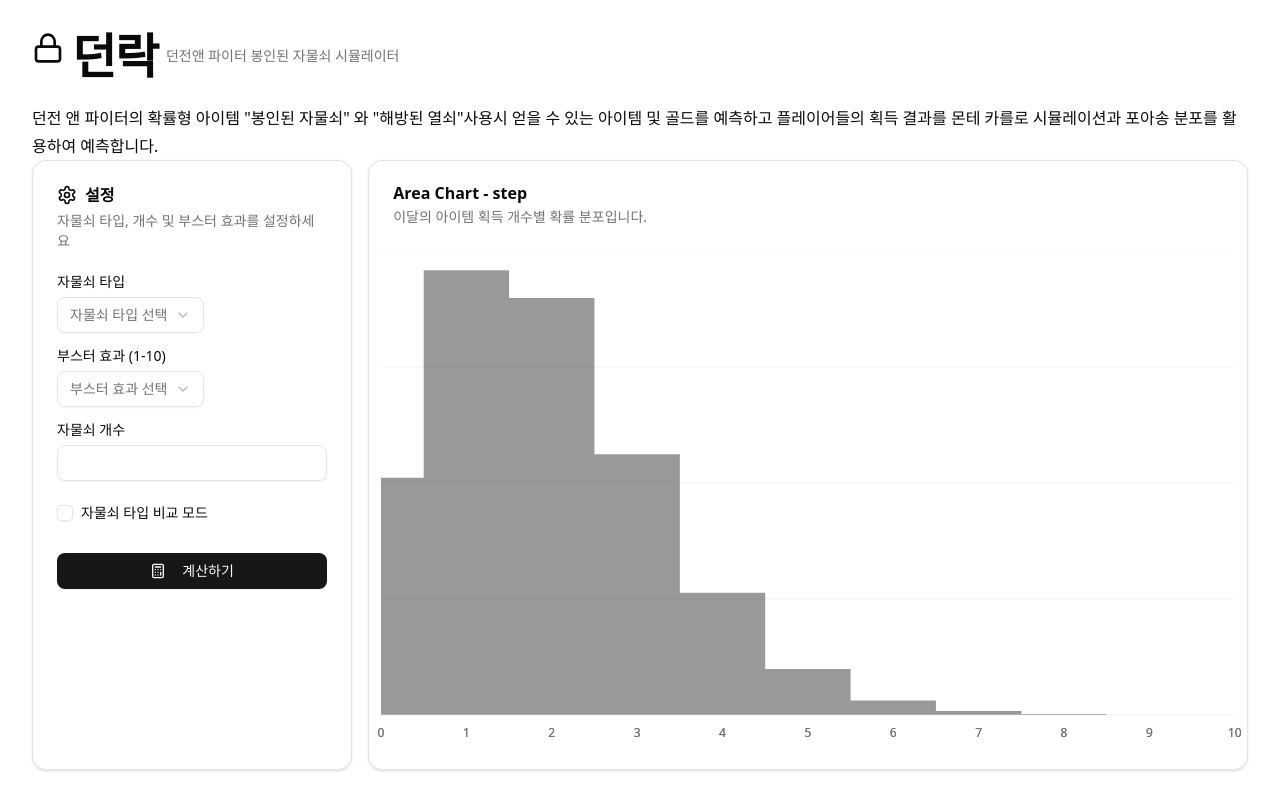
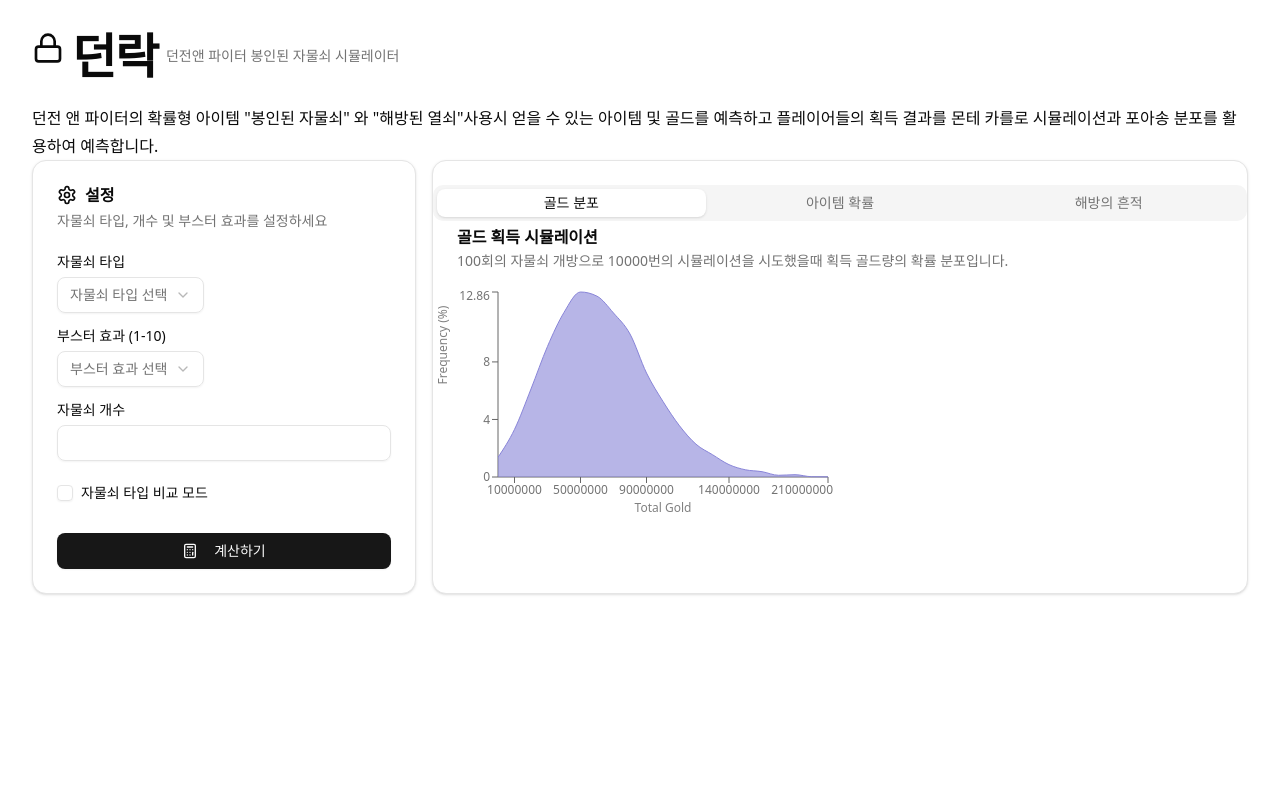
Before and after one commit to ysh4296/dflock, a Next.js app: page / in a window 1280 px wide. Built offline with nearby package versions, Linux system fonts and the light colour scheme.

Commit message:
feat:[MOCK] 목데이터를 통한 시뮬레이션 구현

```diff
--- a/app/page.tsx
+++ b/app/page.tsx
@@ -1,5 +1,8 @@
+import GoldExpectationChart from "@/components/chart/goldExpectationChart";
 import Poisson from "@/components/chart/poisson";
 import SimulationSettingForm from "@/components/form/simulationSettingForm";
+import { Card } from "@/components/ui/card";
+import { Tabs, TabsContent, TabsList, TabsTrigger } from "@/components/ui/tabs";
 import { Lock } from "lucide-react";
 
 export default function Home() {
@@ -23,7 +26,22 @@
       </header>
       <main className="flex flex-row gap-4">
         <SimulationSettingForm />
-        <Poisson />
+
+        <Card className="flex grow">
+          <Tabs defaultValue="distribution">
+            <TabsList className="grid w-full grid-cols-3">
+              <TabsTrigger value="distribution">골드 분포</TabsTrigger>
+              <TabsTrigger value="items">아이템 확률</TabsTrigger>
+              <TabsTrigger value="liberation">해방의 흔적</TabsTrigger>
+            </TabsList>
+            <TabsContent value="distribution" className="space-y-4">
+              <GoldExpectationChart />
+            </TabsContent>
+            <TabsContent value="items" className="space-y-4">
+              <Poisson />
+            </TabsContent>
+          </Tabs>
+        </Card>
       </main>
       <footer />
     </>
--- /dev/null
+++ b/components/chart/goldExpectationChart.tsx
@@ -0,0 +1,75 @@
+"use client";
+
+import { calculateTotalGold, monteCarloSimulation } from "@/lib/calculator";
+import { goldData } from "@/mock/goldData";
+import { normalLock1 } from "@/mock/itemData";
+import { Area, AreaChart, Tooltip, XAxis, YAxis } from "recharts";
+
+import { CardDescription, CardHeader, CardTitle } from "@/components/ui/card";
+import { type ChartConfig, ChartContainer } from "@/components/ui/chart";
+
+const TRIES = 10000;
+
+const GoldExpectationChart = () => {
+  const data = monteCarloSimulation(normalLock1, TRIES, 1000);
+  const goldDatas = calculateTotalGold(data, goldData);
+
+  const frequencyMap: Record<number, number> = {};
+  goldDatas.forEach(({ totalGold }) => {
+    frequencyMap[totalGold] = (frequencyMap[totalGold] || 0) + 1;
+  });
+
+  // 확률을 백분율로 변환하여 숫자형 데이터로 처리
+  const chartData = Object.keys(frequencyMap).map((gold) => ({
+    totalGold: Number(gold),
+    frequency: (frequencyMap[Number(gold)] / TRIES) * 100, // 백분율로 변환
+  }));
+
+  const chartConfig = {
+    frequency: {
+      label: "Frequency (%)",
+      color: "hsl(var(--chart-1))",
+    },
+  } satisfies ChartConfig;
+
+  return (
+    <>
+      <CardHeader>
+        <CardTitle>골드 획득 시뮬레이션</CardTitle>
+        <CardDescription>
+          100회의 자물쇠 개방으로 10000번의 시뮬레이션을 시도했을때 획득
+          골드량의 확률 분포입니다.
+        </CardDescription>
+      </CardHeader>
+      <ChartContainer className="w-100" config={chartConfig}>
+        <AreaChart data={chartData}>
+          <XAxis
+            dataKey="totalGold"
+            label={{
+              value: "Total Gold",
+              position: "insideBottom",
+              offset: -5,
+            }}
+          />
+          <YAxis
+            label={{
+              value: "Frequency (%)",
+              angle: -90,
+              position: "insideLeft",
+            }}
+            domain={[0, "dataMax"]} // Y축의 최대값을 데이터 최대값에 맞춤
+          />
+          <Tooltip />
+          <Area
+            type="monotone"
+            dataKey="frequency"
+            stroke="#8884d8"
+            fill="#8884d8"
+          />
+        </AreaChart>
+      </ChartContainer>
+    </>
+  );
+};
+
+export default GoldExpectationChart;
--- /dev/null
+++ b/components/chart/liberty.tsx
@@ -0,0 +1,18 @@
+import { type ChartConfig, ChartContainer } from "../ui/chart";
+
+const Liberty = () => {
+  const chartConfig = {
+    probability: {
+      label: "probability",
+      color: "hsl(var(--chart-1))",
+    },
+  } satisfies ChartConfig;
+
+  return (
+    <ChartContainer className="w-100" config={chartConfig}>
+      <p>hello</p>
+    </ChartContainer>
+  );
+};
+
+export default Liberty;
--- a/components/chart/poisson.tsx
+++ b/components/chart/poisson.tsx
@@ -8,14 +8,11 @@
 } from "@/components/ui/chart";
 import { normalLock1 } from "@/mock/itemData";
 
-import {
-  Card,
-  CardDescription,
-  CardHeader,
-  CardTitle,
-} from "@/components/ui/card";
+import { CardDescription, CardHeader, CardTitle } from "@/components/ui/card";
 import { poissonProbability } from "@/lib/calculator";
 import { Area, AreaChart, CartesianGrid, XAxis } from "recharts";
+
+const TRIES = 1000;
 
 /**
  * @todo
@@ -27,7 +24,7 @@
     chartData.push({
       num: String(i),
       probability: poissonProbability(
-        (normalLock1[0].probability / 100) * 1000,
+        (normalLock1[0].probability / 100) * TRIES,
         i,
       ),
     });
@@ -41,14 +38,14 @@
   } satisfies ChartConfig;
 
   return (
-    <Card className="flex grow">
+    <>
       <CardHeader>
-        <CardTitle>Area Chart - step</CardTitle>
+        <CardTitle>아이템 획득량 예측</CardTitle>
         <CardDescription>
-          이달의 아이템 획득 개수별 확률 분포입니다.
+          자물쇠 1000개를 사용했을 때 이달의 아이템 획득 개수별 확률 분포입니다.
         </CardDescription>
       </CardHeader>
-      <ChartContainer config={chartConfig}>
+      <ChartContainer className="w-100" config={chartConfig}>
         <AreaChart
           accessibilityLayer
           data={chartData}
@@ -86,7 +83,7 @@
           />
         </AreaChart>
       </ChartContainer>
-    </Card>
+    </>
   );
 };
 
--- a/components/form/simulationSettingForm.tsx
+++ b/components/form/simulationSettingForm.tsx
@@ -22,7 +22,7 @@
 
 const InputForm = () => {
   return (
-    <Card>
+    <Card className="w-sm">
       <CardHeader>
         <CardTitle className="flex items-center gap-2">
           <Settings className="h-5 w-5" />
--- /dev/null
+++ b/components/ui/tabs.tsx
@@ -0,0 +1,66 @@
+"use client";
+
+import * as TabsPrimitive from "@radix-ui/react-tabs";
+import type * as React from "react";
+
+import { cn } from "@/lib/utils";
+
+function Tabs({
+  className,
+  ...props
+}: React.ComponentProps<typeof TabsPrimitive.Root>) {
+  return (
+    <TabsPrimitive.Root
+      data-slot="tabs"
+      className={cn("flex flex-col gap-2", className)}
+      {...props}
+    />
+  );
+}
+
+function TabsList({
+  className,
+  ...props
+}: React.ComponentProps<typeof TabsPrimitive.List>) {
+  return (
+    <TabsPrimitive.List
+      data-slot="tabs-list"
+      className={cn(
+        "bg-muted text-muted-foreground inline-flex h-9 w-fit items-center justify-center rounded-lg p-1",
+        className,
+      )}
+      {...props}
+    />
+  );
+}
+
+function TabsTrigger({
+  className,
+  ...props
+}: React.ComponentProps<typeof TabsPrimitive.Trigger>) {
+  return (
+    <TabsPrimitive.Trigger
+      data-slot="tabs-trigger"
+      className={cn(
+        "data-[state=active]:bg-background data-[state=active]:text-foreground focus-visible:border-ring focus-visible:ring-ring/50 focus-visible:outline-ring inline-flex flex-1 items-center justify-center gap-1.5 rounded-md px-2 py-1 text-sm font-medium whitespace-nowrap transition-[color,box-shadow] focus-visible:ring-[3px] focus-visible:outline-1 disabled:pointer-events-none disabled:opacity-50 data-[state=active]:shadow-sm [&_svg]:pointer-events-none [&_svg]:shrink-0 [&_svg:not([class*='size-'])]:size-4",
+        className,
+      )}
+      {...props}
+    />
+  );
+}
+
+function TabsContent({
+  className,
+  ...props
+}: React.ComponentProps<typeof TabsPrimitive.Content>) {
+  return (
+    <TabsPrimitive.Content
+      data-slot="tabs-content"
+      className={cn("flex-1 outline-none", className)}
+      {...props}
+    />
+  );
+}
+
+export { Tabs, TabsList, TabsTrigger, TabsContent };
--- a/lib/calculator.ts
+++ b/lib/calculator.ts
@@ -20,31 +20,60 @@
 /**
  * @todo 분활된 확률의 몬테 카를로 시뮬레이터로 교체
  * @function 몬테_카를로_시뮬레이터
- * @param lambda 사건 발생 확률
+ * @param lambda 사건 발생 확률들
  * @param trials 시뮬레이션 횟수
+ * @param lock 사용한 자물쇠 개수
  * @returns 시뮬레이션 결과
  */
-export function monteCarloSimulation(lambda: number, trials: number) {
-  const results = new Array(trials).fill(0);
+export function monteCarloSimulation(
+  lambdas: Item[],
+  trials: number,
+  locks: number,
+) {
+  const results: {
+    trial: number;
+    acquiredItems: { name: string; count: number }[];
+  }[] = [];
 
   for (let i = 0; i < trials; i++) {
-    let count = 0;
-    let sum = 0;
-    while (sum <= lambda) {
-      sum += Math.log(1 / Math.random());
-      count++;
+    const acquiredItems: { name: string; count: number }[] = [];
+
+    for (let j = 0; j < locks; j++) {
+      // 자물쇠 개수만큼 시도
+      const rand = Math.log(1 / Math.random());
+      let probabilitySum = 0;
+      for (const item of lambdas) {
+        if (probabilitySum > rand) {
+          acquiredItems.push({ name: item.name, count: 1 });
+          break;
+        }
+        probabilitySum += item.probability / 100;
+      }
     }
-    results[i] = count - 1;
+
+    results.push({ trial: i + 1, acquiredItems });
   }
 
-  const frequency: Record<string, number> = {};
-  results.forEach((value) => {
-    frequency[value] = (frequency[value] || 0) + 1;
+  return results;
+}
+
+export function calculateTotalGold(
+  results: {
+    trial: number;
+    acquiredItems: { name: string; count: number }[];
+  }[],
+  goldData: Gold[],
+) {
+  return results.map((result) => {
+    let totalGold = 0;
+
+    for (const item of result.acquiredItems) {
+      const goldItem = goldData.find((g) => g.name === item.name);
+      if (goldItem) {
+        totalGold += item.count * goldItem.gold;
+      }
+    }
+
+    return { ...result, totalGold };
   });
-
-  Object.keys(frequency).forEach((key) => {
-    frequency[key] /= trials;
-  });
-
-  return frequency;
 }
--- /dev/null
+++ b/mock/goldData.ts
@@ -0,0 +1,13 @@
+export const goldData = [
+  {
+    name: "스페셜 클론 레어 아바타 풀세트 상자",
+    quantity: 1,
+    gold: 40000000,
+  },
+  { name: "무기 강화권[리노] 상자", quantity: 1, gold: 20000000 },
+  {
+    name: "그랜드 마스터 계약 패키지 15일 상자",
+    quantity: 1,
+    gold: 10000000,
+  },
+];
--- a/package.json
+++ b/package.json
@@ -16,6 +16,7 @@
     "@radix-ui/react-label": "^2.1.2",
     "@radix-ui/react-select": "^2.1.6",
     "@radix-ui/react-slot": "^1.1.2",
+    "@radix-ui/react-tabs": "^1.1.3",
     "class-variance-authority": "^0.7.1",
     "clsx": "^2.1.1",
     "lucide-react": "^0.479.0",
--- a/types/item.d.ts
+++ b/types/item.d.ts
@@ -3,3 +3,5 @@
   quantity: number;
   probability: number;
 };
+
+type Gold = { name: string; quantity: number; gold: number };
```
Also changed, not shown: 1 other file (tests, documents, lock files or other folders).
